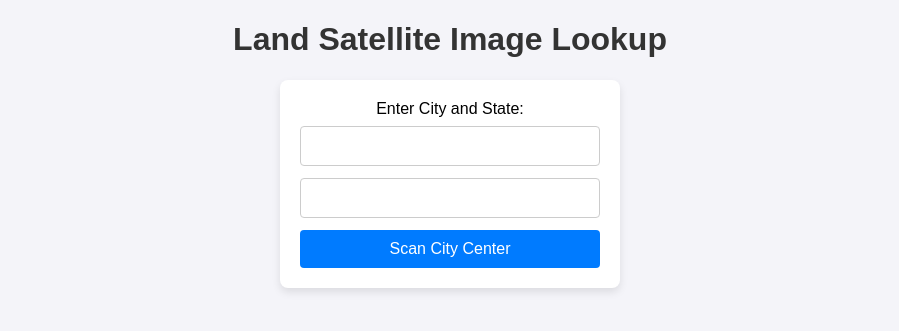
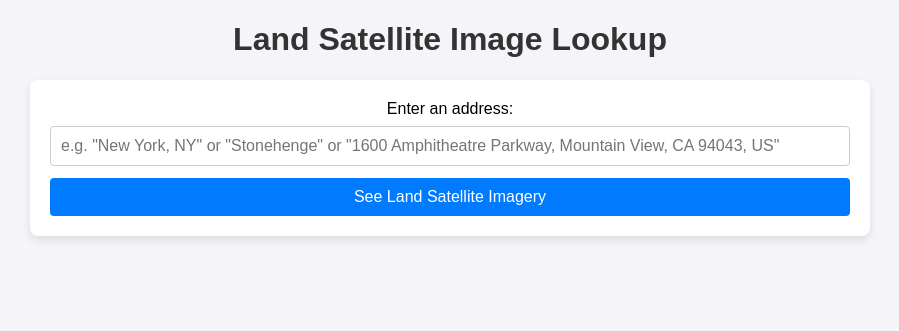
Before and after one commit to matvm1/landsat_imagery, a Flask app: page / in a window 1280 px wide. Shown: the top 331 px of the page, without its empty margins (190-1089 px from the left). Run offline with Flask 3, Linux system fonts and the light colour scheme.

Commit message:
Generalized search such that users can enter any address.

```diff
--- a/app/services/geocoder.py
+++ b/app/services/geocoder.py
@@ -2,12 +2,12 @@ from os import getenv
 import googlemaps
 
 
-def get_coords(city_name, state):
+def get_coords(address):
     # Initialize the Google Maps client
     gmaps = googlemaps.Client(key=getenv("GOOGLE_MAPS_API_KEY"))
 
     # Geocode the address (fetch the latitude and longitude)
-    geocode_result = gmaps.geocode(f"{city_name}, {state}")
+    geocode_result = gmaps.geocode(f"{address}")
 
     if geocode_result:
         # Extract the latitude and longitude from the response
@@ -16,5 +16,5 @@ def get_coords(city_name, state):
         lng = location['lng']
         return lat, lng
     else:
-        print(f"Could not find coordinates for {city_name}, {state}")
+        print(f"Could not find coordinates for {address}")
         return None, None
--- a/app/static/styles/gallery.css
+++ b/app/static/styles/gallery.css
@@ -3,7 +3,6 @@ h3 {
     margin-bottom: 10px;
     text-align: center;
 }
-
 .gallery {
     display: grid;
     grid-template-columns: repeat(auto-fit, minmax(300px, 1fr));
@@ -11,7 +10,6 @@ h3 {
     max-width: 1200px;
     margin: auto;
 }
-
 .gallery div {
     display: flex;
     flex-direction: column;
@@ -19,7 +17,6 @@ h3 {
     justify-content: center;
     text-align: center;
 }
-
 .gallery img {
     width: 100%;
     height: auto;
@@ -27,7 +24,6 @@ h3 {
     box-shadow: 0 4px 8px rgba(0, 0, 0, 0.2);
     transition: transform 0.3s;
 }
-
 .gallery img:hover {
     transform: scale(1.05);
 }
--- a/app/static/styles/search_form.css
+++ b/app/static/styles/search_form.css
@@ -3,7 +3,7 @@ form {
     padding: 20px;
     border-radius: 8px;
     box-shadow: 0 4px 8px rgba(0, 0, 0, 0.1);
-    width: 300px;
+    width: 800px;
     text-align: center;
 }
 label {
--- a/app/templates/index.html
+++ b/app/templates/index.html
@@ -8,9 +8,8 @@
 
 {% block content %}
     <form action="/get_landsat_img" method="GET">
-        <label for="city">Enter City and State:</label>
-        <input type="text" id="city" name="city" required>
-        <input type="text" id="state" name="state" required>
-        <button type="submit">Scan City Center</button>
+        <label for="address">Enter an address:</label>
+        <input type="text" id="address" name="address" placeholder='e.g. "New York, NY" or "Stonehenge" or "1600 Amphitheatre Parkway, Mountain View, CA 94043, US"' required>
+        <button type="submit">See Land Satellite Imagery</button>
     </form>
 {% endblock %}
--- a/run.py
+++ b/run.py
@@ -18,8 +18,7 @@ def index():
 def landsat_image():
     init_lsatimg()
 
-    lat, lon = get_coords(request.args.get('city'),
-                          request.args.get('state'))
+    lat, lon = get_coords(request.args.get('address'))
 
     # Check if the coordinates are valid
     if (lat, lon) == (None, None):
```
